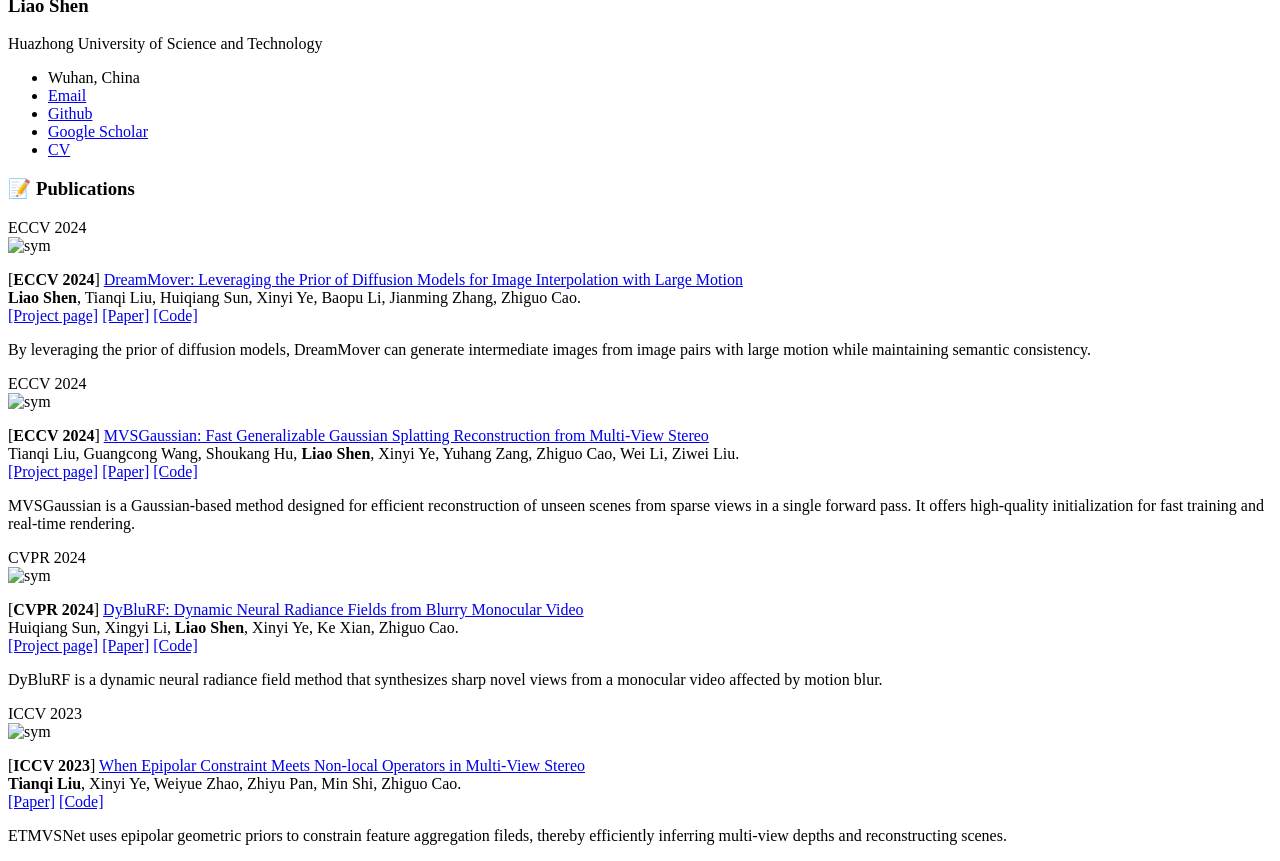
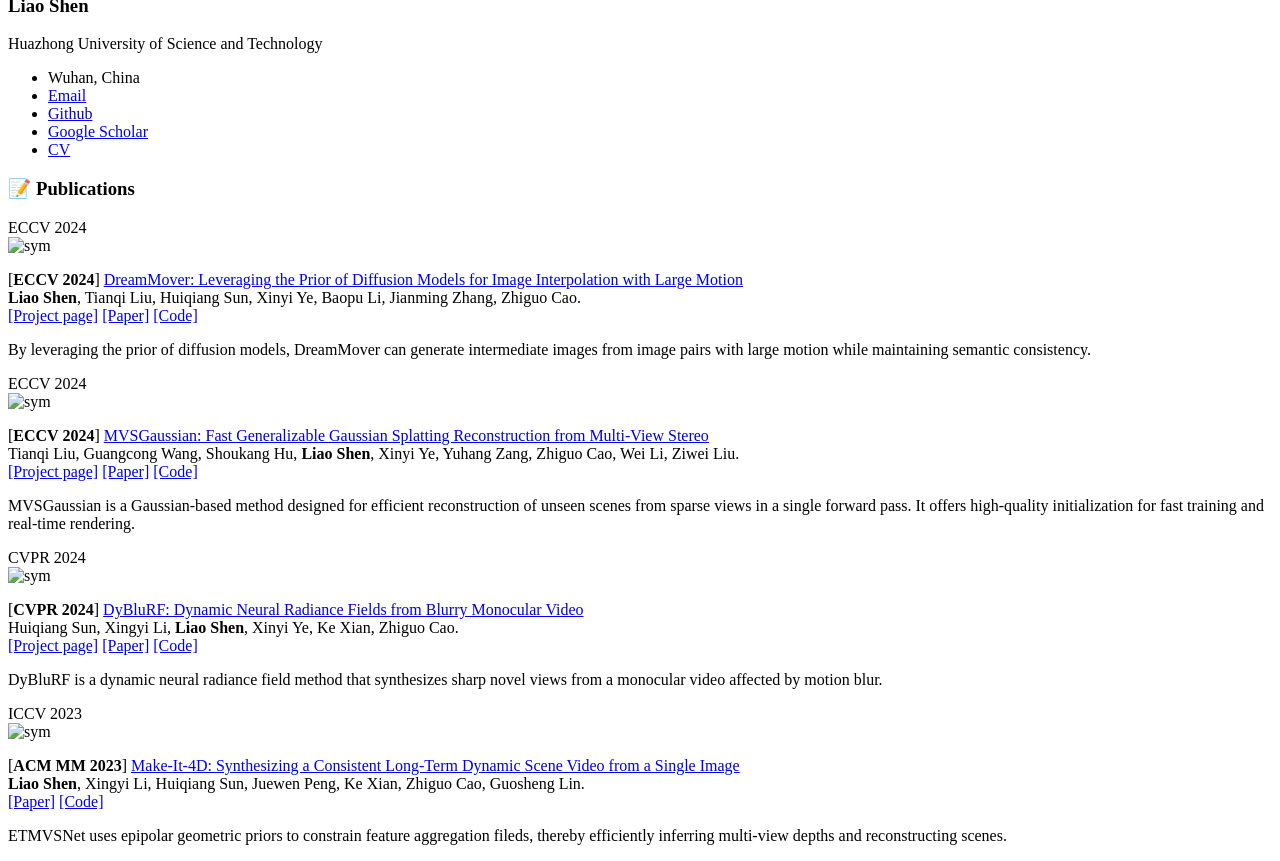
Before and after one commit to leoShen917/leoShen917.github.io, a Jekyll site: the page built from _pages/includes/pub.md, in a window 1280 px wide, cut to the strip 494-1355 px from the top of the page. Built offline with Jekyll 4.4.1, drawn with Linux system fonts in a browser that asks for light colours; our own code applies the rules of GitHub Pages for plain Markdown files.

Commit message:
Update pub.md

```diff
--- a/_pages/includes/pub.md
+++ b/_pages/includes/pub.md
@@ -48,10 +48,10 @@
 <div class='paper-box'><div class='paper-box-image'><div><div class="badge">ICCV 2023</div><img src='images/ETMVSNet.png' alt="sym" width="100%"></div></div>
 <div class='paper-box-text' markdown="1">
 
-[**ICCV 2023**] [When Epipolar Constraint Meets Non-local Operators in Multi-View Stereo](https://arxiv.org/abs/2309.17218) \\
-**Tianqi Liu**, Xinyi Ye, Weiyue Zhao, Zhiyu Pan, Min Shi, Zhiguo Cao. \\
-[[Paper]](https://arxiv.org/abs/2309.17218)
-[[Code]](https://github.com/TQTQliu/ET-MVSNet)
+[**ACM MM 2023**] [Make-It-4D: Synthesizing a Consistent Long-Term Dynamic Scene Video from a Single Image](https://arxiv.org/abs/2308.10257) \\
+**Liao Shen**, Xingyi Li, Huiqiang Sun, Juewen Peng, Ke Xian, Zhiguo Cao, Guosheng Lin. \\
+[[Paper]](https://arxiv.org/abs/2308.10257)
+[[Code]](https://github.com/leoShen917/Make-It-4D)
 
 ETMVSNet uses epipolar geometric priors to constrain feature aggregation fileds, thereby efficiently inferring multi-view depths and reconstructing scenes.
 
```
